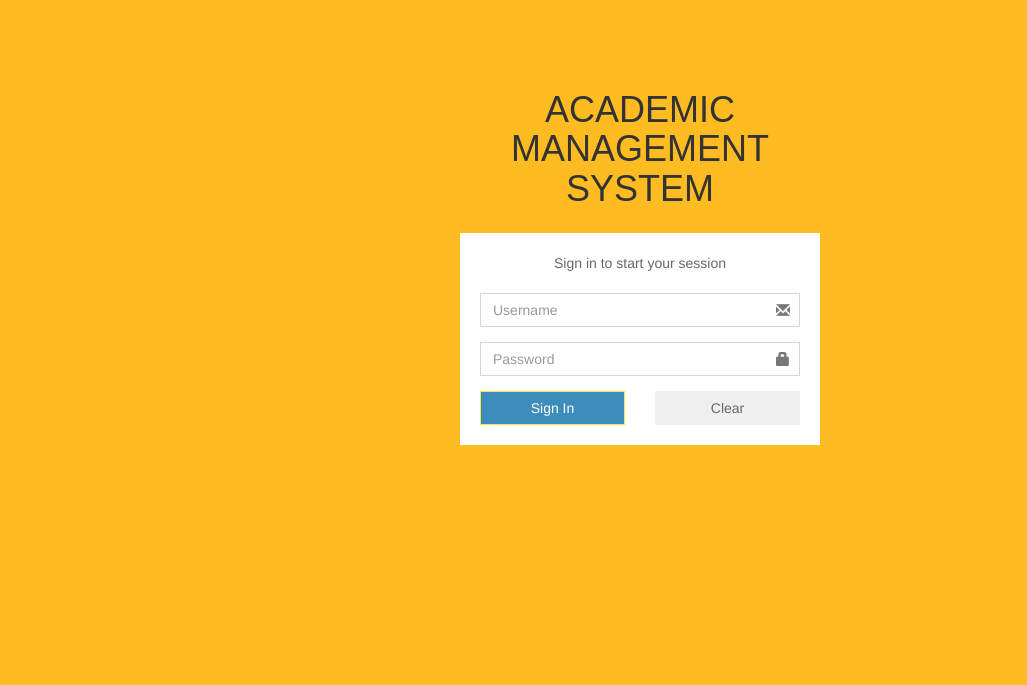
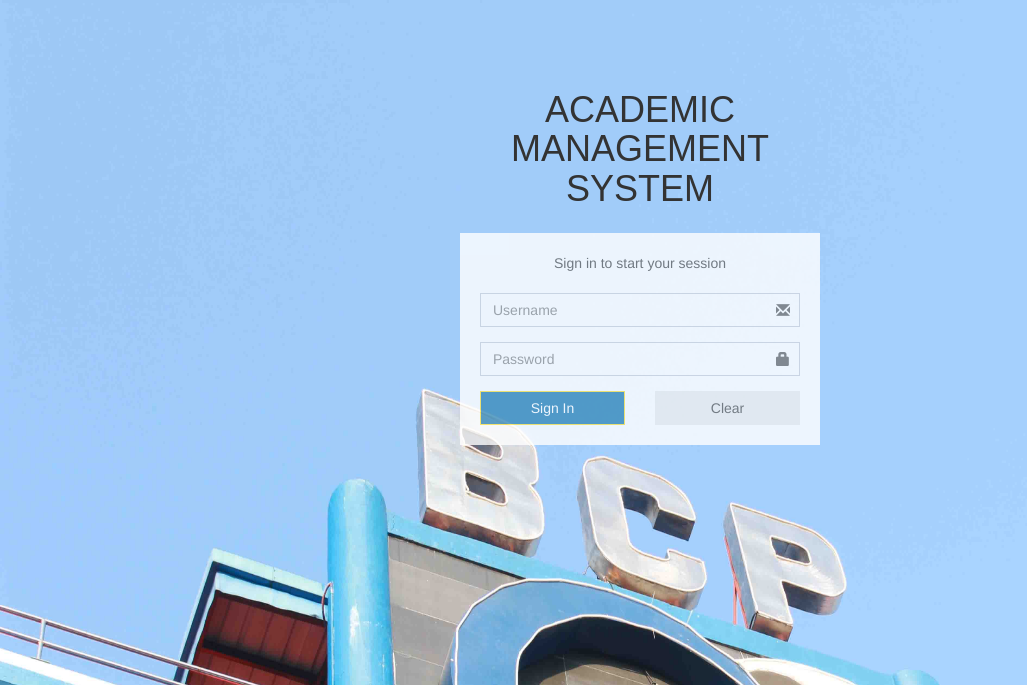
Before and after one commit to davepalarion/Academic-Management-system, a PHP site: page / in a window 1280 px wide. Shown: the top 685 px of the page, without its empty margins (0-1027 px from the left). Run offline with PHP 8.4, Linux system fonts and the light colour scheme.

Commit message:
Updated as of 122722

```diff
--- a/scheduling/index.php
+++ b/scheduling/index.php
@@ -14,8 +14,8 @@
     <link rel="stylesheet" href="dist/css/AdminLTE.min.css">
     <!-- AdminLTE Skins. Choose a skin from the css/skins
          folder instead of downloading all of them to reduce the load. -->
-    <link rel="stylesheet" href="dist/css/skins/_all-skins.min.css">
-
+    <!-- <link rel="stylesheet" href="dist/css/skins/_all-skins.min.css"> -->
+    <link rel="stylesheet" href="dist/css/skins/skin-blue-light.css">
     <!-- HTML5 Shim and Respond.js IE8 support of HTML5 elements and media queries -->
     <!-- WARNING: Respond.js doesn't work if you view the page via file:// -->
     <!--[if lt IE 9]>
@@ -24,13 +24,14 @@
     <![endif]-->
   </head>
   <!-- ADD THE CLASS layout-top-nav TO REMOVE THE SIDEBAR. -->
-  <body class="hold-transition login-page" style="background:#ffbb22">
+  <!-- <body class="hold-transition login-page" style="background:#0d6efd"> -->
+  <body class="hold-transition login-page" style="background-image: url('bg.jpg'); background-size: 110% 220%;" >
 
     <div class="login-box">
       <div class="login-logo">
         <h1>ACADEMIC MANAGEMENT SYSTEM</h1>
       </div><!-- /.login-logo -->
-      <div class="login-box-body">
+      <div class="login-box-body" style="opacity: 0.8">
         <p class="login-box-msg">Sign in to start your session</p>
         <form action="login.php" method="post">
           <div class="form-group has-feedback">
@@ -47,16 +48,13 @@
             </div><!-- /.col -->
 			<div class="col-xs-6 pull-right">
               <button type="submit" class="btn btn-primary btn-block btn-flat" name="login" default>Sign In</button>
+
             </div><!-- /.col -->
           </div>
         </form>
 
-
-
       </div><!-- /.login-box-body -->
     </div><!-- /.login-box -->
-
-
 
 <!-- jQuery 2.1.4 -->
     <script src="plugins/jQuery/jQuery-2.1.4.min.js"></script>
```
Also changed, not shown: scheduling/bg.JPG (added).
